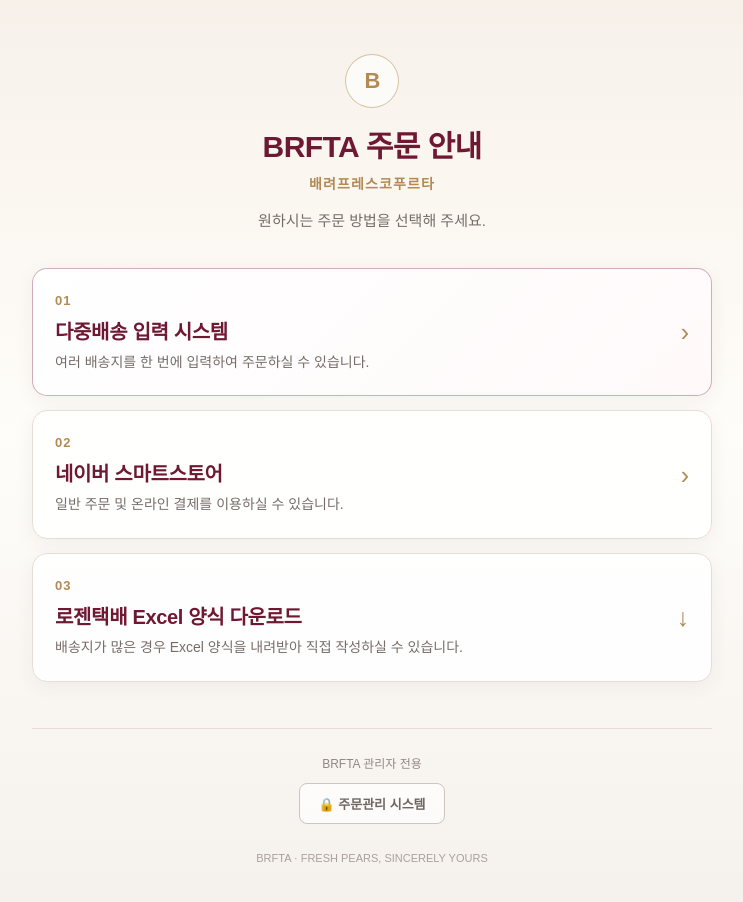
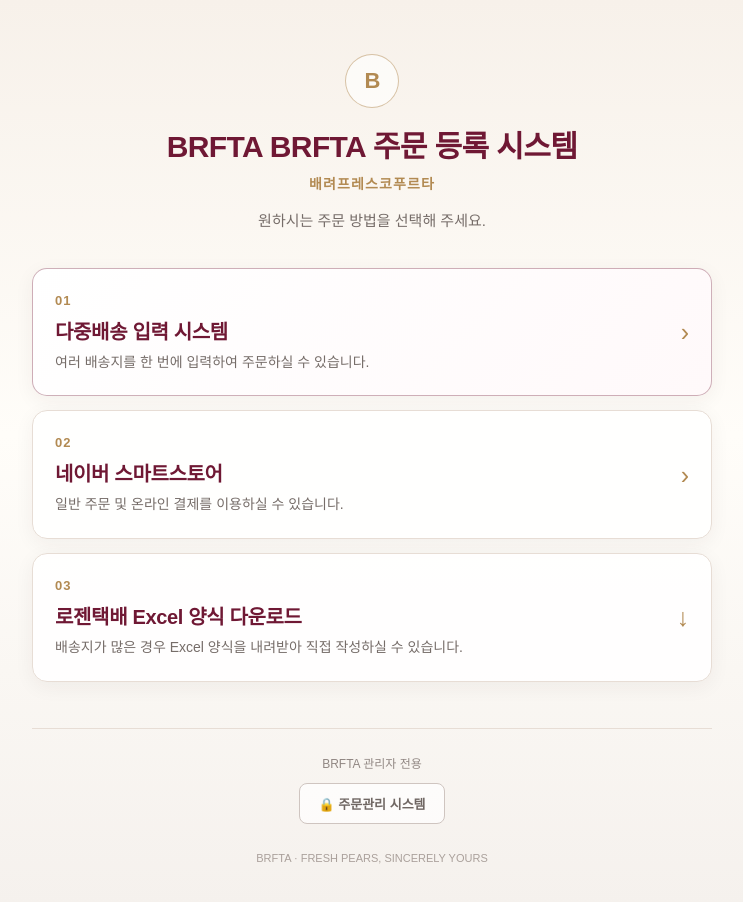
Before and after one commit to BRFTA/order, a plain HTML site: page index.html in a window 1280 px wide. Shown: the whole page, without its empty margins (268-1011 px from the left). Drawn offline with Linux system fonts and the light colour scheme.

Commit message:
Update title and description for order system

```diff
--- a/index.html
+++ b/index.html
@@ -3,8 +3,8 @@
 <head>
   <meta charset="UTF-8">
   <meta name="viewport" content="width=device-width, initial-scale=1">
-  <meta name="description" content="BRFTA 주문 안내">
-  <title>BRFTA 주문 안내</title>
+  <meta name="description" content="BRFTA 주문 등록 시스템">
+  <title>BRFTA 주문 등록 시스템</title>
   <style>
     * { box-sizing: border-box; }
     :root {
@@ -94,7 +94,7 @@
   <main class="wrap">
     <header class="brand">
       <div class="brand-mark" aria-hidden="true">B</div>
-      <h1>BRFTA 주문 안내</h1>
+      <h1>BRFTA BRFTA 주문 등록 시스템</h1>
       <div class="brand-name">배려프레스코푸르타</div>
       <p class="intro">원하시는 주문 방법을 선택해 주세요.</p>
     </header>
```
